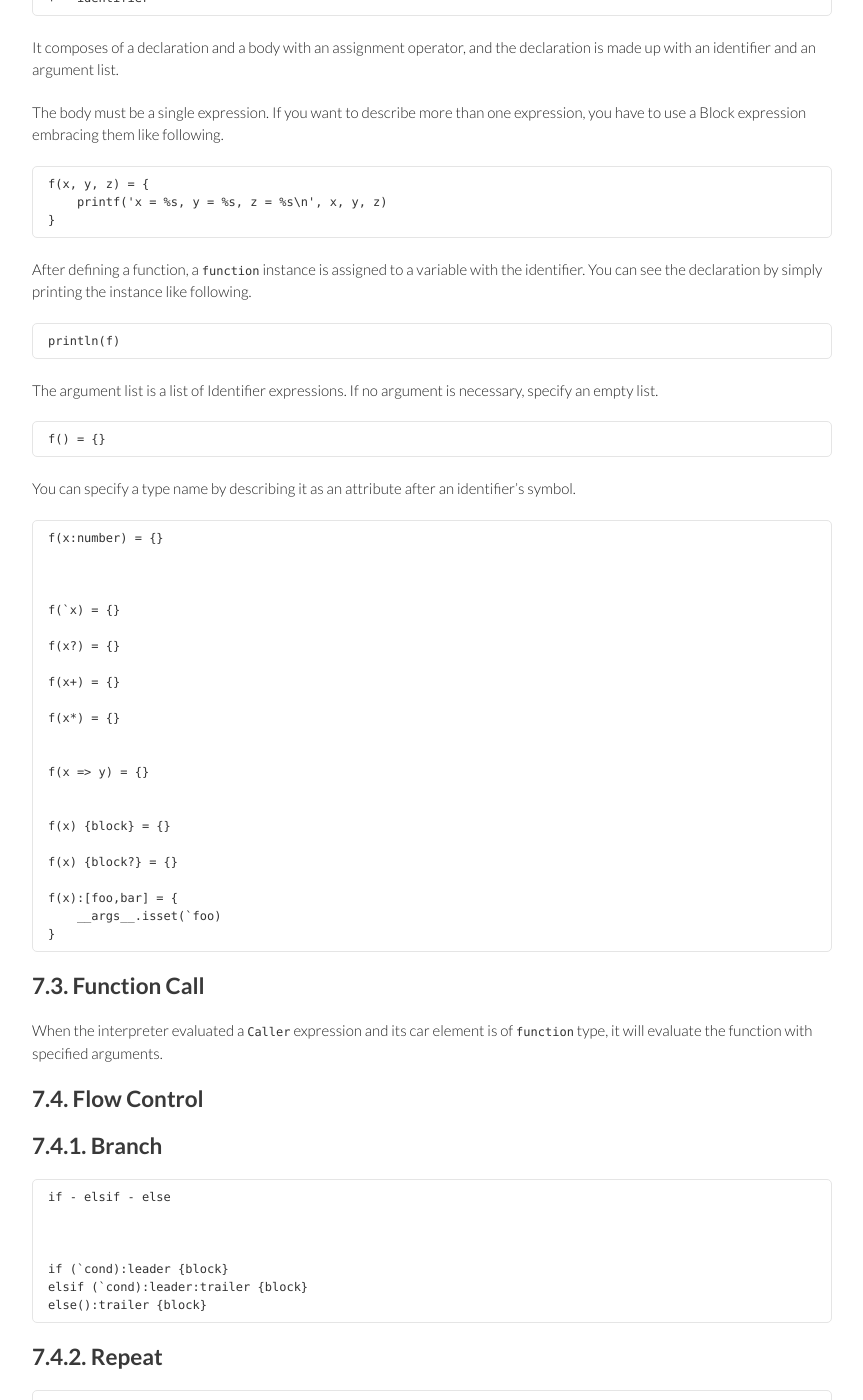
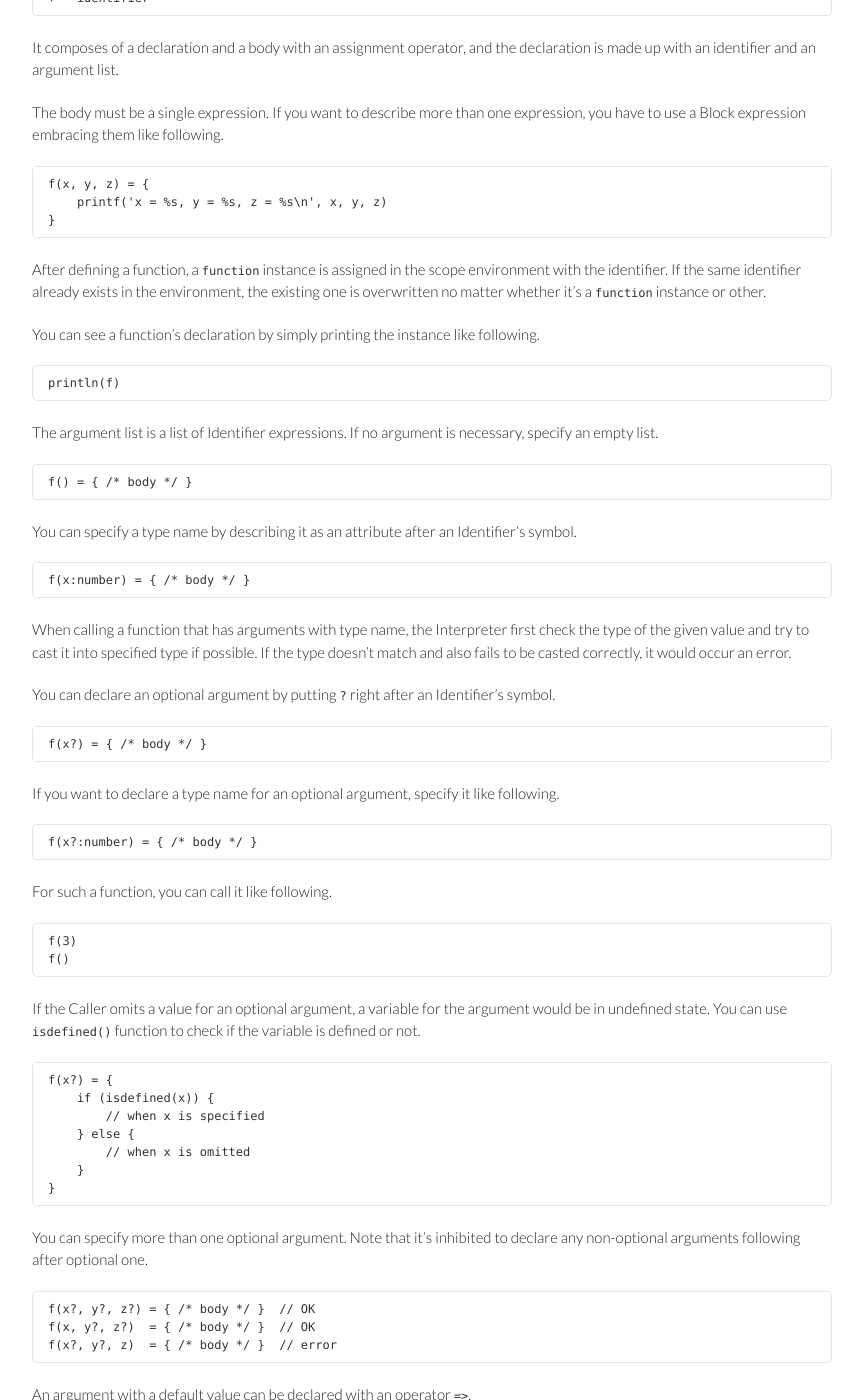
Before and after one commit to rudidude86/gura-lang.github.io, a Jekyll site: the page built from documents/Function.md, in a window 1280 px wide and 1400 px high, scrolled down 482 px. Shown: the whole window, without its empty margins (208-1071 px from the left). Built offline with Jekyll 4.4.1, drawn with Linux system fonts in a browser that asks for light colours; Markdown is read by kramdown in place of the engine named in the settings; some of the changed text lies outside the part shown.

Commit message:
updated document

```diff
--- a/documents/Function.md
+++ b/documents/Function.md
@@ -36,38 +36,127 @@ you have to use a Block expression embracing them like following.
         printf('x = %s, y = %s, z = %s\n', x, y, z)
     }
 
-After defining a function, a `function` instance is assigned to a variable with the identifier.
-You can see the declaration by simply printing the instance like following.
+After defining a function, a `function` instance is assigned
+in the scope environment with the identifier.
+If the same identifier already exists in the environment,
+the existing one is overwritten no matter whether it's a `function` instance or other.
+
+You can see a function's declaration by simply printing the instance like following.
 
     println(f)
 
 The argument list is a list of Identifier expressions.
 If no argument is necessary, specify an empty list.
 
-    f() = {}
+    f() = { /* body */ }
 
 You can specify a type name by describing it as an attribute
-after an identifier's symbol.
+after an Identifier's symbol.
 
-    f(x:number) = {}
+    f(x:number) = { /* body */ }
+
+When calling a function that has arguments with type name,
+the Interpreter first check the type of the given value and try to cast it
+into specified type if possible.
+If the type doesn't match and also fails to be casted correctly,
+it would occur an error.
+
+You can declare an optional argument by putting `?` right after an Identifier's symbol.
+
+    f(x?) = { /* body */ }
+
+If you want to declare a type name for an optional argument, specify it like following.
+
+    f(x?:number) = { /* body */ }
+
+For such a function, you can call it like following.
+
+    f(3)
+    f()
+
+If the Caller omits a value for an optional argument,
+a variable for the argument would be in undefined state.
+You can use `isdefined()` function to check if the variable is defined or not.
+
+    f(x?) = {
+        if (isdefined(x)) {
+            // when x is specified
+        } else {
+            // when x is omitted
+        }
+    }
+
+You can specify more than one optional argument.
+Note that it's inhibited to declare any non-optional arguments following after optional one.
+
+    f(x?, y?, z?) = { /* body */ }  // OK
+    f(x, y?, z?)  = { /* body */ }  // OK
+    f(x?, y?, z)  = { /* body */ }  // error
+
+An argument with a default value can be declared with an operator `=>`.
+
+    f(x => -1) = { /* body */ }
+
+If you want to declare a type name for an argument with a default value, specify it like following.
+
+    f(x:number => -1) = { /* body */ }
+
+For such a function, you can call it like following.
+
+    f(3)
+    f()
+
+If the Caller omits a value for an argument with a default value,
+a variable for the argument would be set to the specified default value.
+
+You can specify more than one arguments with default value.
+Note that any arguments that don't have a default value can not
+follow after one with a default value.
+
+    f(x => 1, y => 2, z => 3) = { /* body */ }  // OK
+    f(x, y => 2, z => 3)      = { /* body */ }  // OK
+    f(x => 1, y => 2, z)      = { /* body */ }  // error
+
+Optional arguments and arguments with default value
+follow the same positioning rule each other in an argument list.
+
+    f(x => 1, y => 2, z?) = { /* body */ }  // OK
+
+You can also declare a variable-length argument by putting `+` or `*`
+right after an Identifier's symbol.
+
+    f(x+) = { /* body */ }
+    f(x*) = { /* body */ }
+
+For the first one, the Caller can call it with **one** or more values.
+If it doesn't specify any value for the argument, it would occur an error.
+
+For the second one, the Caller can call it with **zero** or more values.
+It can even call it without any argument.
+
+If you want to declare a type name for a variable-length argument, specify it like following.
+
+    f(x+:number) = { /* body */ }
+
+The variable-length argument can only be declared once and must be placed at the last.
+
+    f(x, y, z+)  = { /* body */ }  // OK
+    f(x, y+, z+) = { /* body */ }  // error
+    f(x, y+, z)  = { /* body */ }  // error
 
 
 
-    f(`x) = {}
+quoted value
 
-    f(x?) = {}
+    f(`x) = { /* body */ }
 
-    f(x+) = {}
+block declaration
 
-    f(x*) = {}
+    f(x) {block} = { /* body */ }
 
+    f(x) {block?} = { /* body */ }
 
-    f(x => y) = {}
-
-
-    f(x) {block} = {}
-
-    f(x) {block?} = {}
+attributes
 
     f(x):[foo,bar] = {
         __args__.isset(`foo)
```
